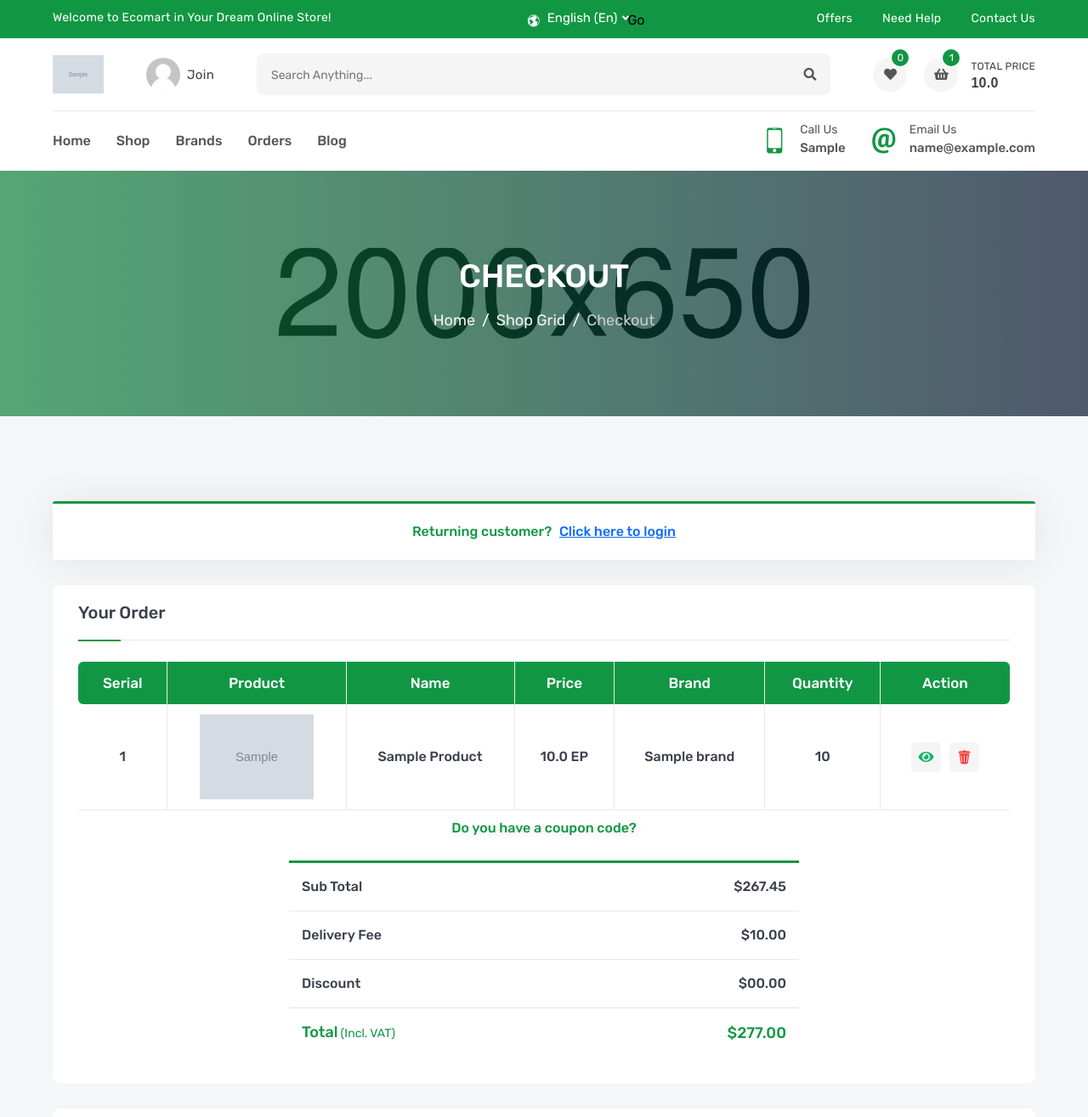
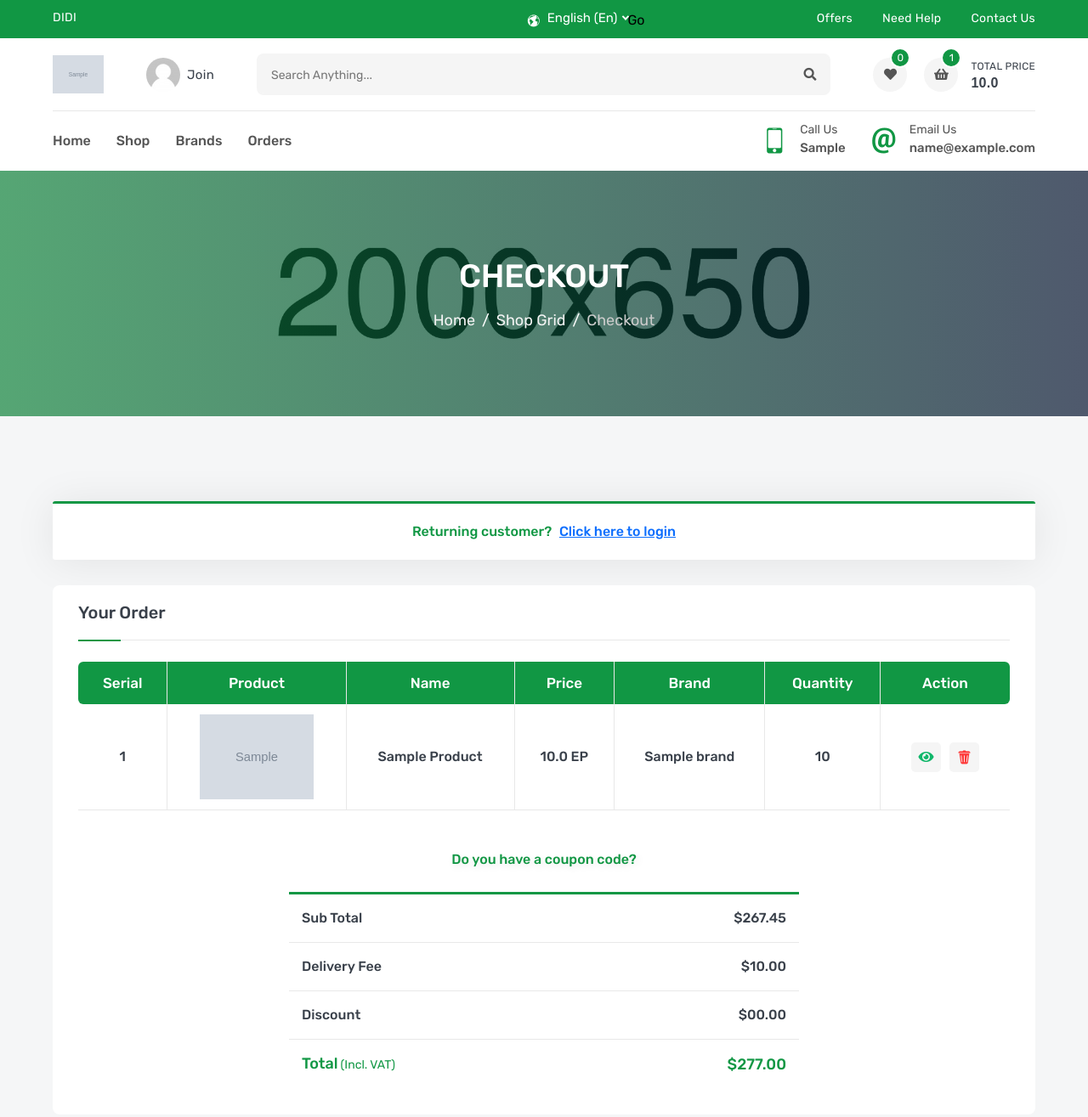
Before and after one commit to mohmagdy214/Greeny-E-Commerce, a Django app: page /orders/checkout in a window 1280 px wide. Shown: the top 1315 px of the page at 85% size. Run offline with Django 4.2, Linux system fonts and the light colour scheme; a user stored in the database is signed in; tables that the repository leaves empty hold one stand-in row (values such as "Sample post"); grey boxes marked "Sample" are stand-in pictures; some libraries are stand-ins or nearby versions.

Commit message:
update checkout page

```diff
--- a/orders/models.py
+++ b/orders/models.py
@@ -31,7 +31,7 @@ class Cart(models.Model):
 class CartDetail(models.Model):
     cart = models.ForeignKey(Cart,related_name='cart_detail',on_delete=models.CASCADE)
     product = models.ForeignKey(Product,related_name='cart_product',on_delete=models.SET_NULL,null=True,blank=True)
-    qunatity = models.IntegerField()
+    quantity = models.IntegerField()
     total = models.FloatField(null=True,blank=True)
 
     def __str__(self):
--- a/orders/templates/orders/checkout.html
+++ b/orders/templates/orders/checkout.html
@@ -66,9 +66,9 @@
                                                     <td class="table-name"><h6>{{object.product}}</h6></td>
                                                     <td class="table-price"><h6>{{object.product.price}} EP</h6></td>
                                                     <td class="table-brand"><h6>{{object.product.brand}}</h6></td>
-                                                    <td class="table-quantity"><h6>{{object.product.quantity}}</h6></td>
+                                                    <td class="table-quantity"><h6>{{object.quantity}}</h6></td>
                                                     <td class="table-action">
-                                                        <a class="view" href="#" title="Quick View" data-bs-toggle="modal" data-bs-target="#product-view"><i class="fas fa-eye"></i></a>
+                                                        <a class="view" href="/products/{{object.product.slug}}" title="Quick View" data-bs-toggle="modal" data-bs-target="#product-view/products/{{object.product.slug}}"><i class="fas fa-eye"></i></a>
                                                         <a class="trash" href="#" title="Remove Wishlist"><i class="icofont-trash"></i></a>
                                                     </td>
                                                 </tr>
@@ -76,7 +76,7 @@
                                         </tbody>
                                     </table>
                                 </div>
-                                <div class="chekout-coupon mt-2">
+                                <div class="chekout-coupon">
                                     <button class="coupon-btn">Do you have a coupon code?</button>
                                     <form class="coupon-form">
                                         <input type="text" placeholder="Enter your coupon code">
--- a/orders/templates/orders/order_list.html
+++ b/orders/templates/orders/order_list.html
@@ -127,7 +127,7 @@
                                                 <p>jalkuri, fatullah, narayanganj-1420. word no-09, road no-17/A</p>
                                             </div>
                                         </div>
-                                        <div class="col-lg-12 mt-5">
+                                        <div class="col-lg-12">
                                             <div class="table-scroll">
                                                 <table class="table-list">
                                                     <thead>
--- a/orders/views.py
+++ b/orders/views.py
@@ -2,7 +2,7 @@ from django.shortcuts import render
 from django.views.generic import ListView
 from django.contrib.auth.decorators import login_required
 from django.contrib.auth.mixins import LoginRequiredMixin
-from .models import Order , Cart , CartDetail , Coupon
+from .models import Order , Cart , CartDetail , Coupon , Product
 
 # Create your views here.
 
@@ -23,5 +23,4 @@ def checkout(request):
     cart = Cart.objects.get(user=request.user, status='Inprogress')
     cart_detail = CartDetail.objects.filter(cart=cart)
 
-
     return render(request,'orders/checkout.html',{'cart_detail':cart_detail})
--- a/templates/base.html
+++ b/templates/base.html
@@ -67,7 +67,7 @@
                 <div class="row">
                     <div class="col-md-12 col-lg-5">
                         <div class="header-top-welcome">
-                            <p>Welcome to Ecomart in Your Dream Online Store!</p>
+                            <p>DIDI</p>
                         </div>
                     </div>
                     <div class="col-md-5 col-lg-3">
@@ -161,33 +161,30 @@
                         <div class="navbar-content">
                             <ul class="navbar-list">
                                 <li class="navbar-item">
-                                    <a class="navbar-link" href="/">home</a>
+                                    <a class="navbar-link" href="/">{% translate "Home" %}</a>
                                 </li>
                                 <li class="navbar-item dropdown-megamenu">
-                                    <a class="navbar-link" href="/products">shop</a>
+                                    <a class="navbar-link" href="/products">{% translate "Shop" %}</a>
                                 </li>
                                 <li class="navbar-item">
-                                    <a class="navbar-link" href="/products/brands/">brands</a>
+                                    <a class="navbar-link" href="/products/brands/">{% translate "Brands" %}</a>
                                 </li>
                                 <li class="navbar-item">
-                                    <a class="navbar-link" href="/orders">orders</a>
-                                </li>
-                                <li class="navbar-item">
-                                    <a class="navbar-link" href="/blogs">blog</a>
+                                    <a class="navbar-link" href="/orders">{% translate "Orders" %}</a>
                                 </li>
                             </ul>
                             <div class="navbar-info-group">
                                 <div class="navbar-info">
                                     <i class="icofont-ui-touch-phone"></i>
                                     <p>
-                                        <small>call us</small>
+                                        <small>{% translate "call us" %}</small>
                                         <span>{{company_data.call_us}}</span>
                                     </p>
                                 </div>
                                 <div class="navbar-info">
                                     <i class="icofont-ui-email"></i>
                                     <p>
-                                        <small>email us</small>
+                                        <small>{% translate "email us" %}</small>
                                         <span>{{company_data.email_us}}</span>
                                     </p>
                                 </div>
@@ -496,13 +483,6 @@
                         </ul>
                     </li>
                     <li>
-                        <a class="nav-link dropdown-link" href="#"><i class="icofont-book-alt"></i>blogs</a>
-                        <ul class="dropdown-list">
-                            <li><a href="blog-grid.html">blog grid</a></li>
-                            <li><a href="blog-standard.html">blog standard</a></li>
-                            <li><a href="blog-details.html">blog details</a></li>
-                            <li><a href="blog-author.html">blog author</a></li>
-                        </ul>
                     </li>
                     <li><a class="nav-link" href="offer.html"><i class="icofont-sale-discount"></i>offers</a></li>
                     <li><a class="nav-link" href="about.html"><i class="icofont-info-circle"></i>about us</a></li>
```
Also changed, not shown: other parts of templates/base.html (+26 -31 lines), orders/migrations/0003_rename_qunatity_cartdetail_quantity_alter_order_code.py (added), product/migrations/0005_alter_brand_image_alter_brand_name_and_more.py (added).
